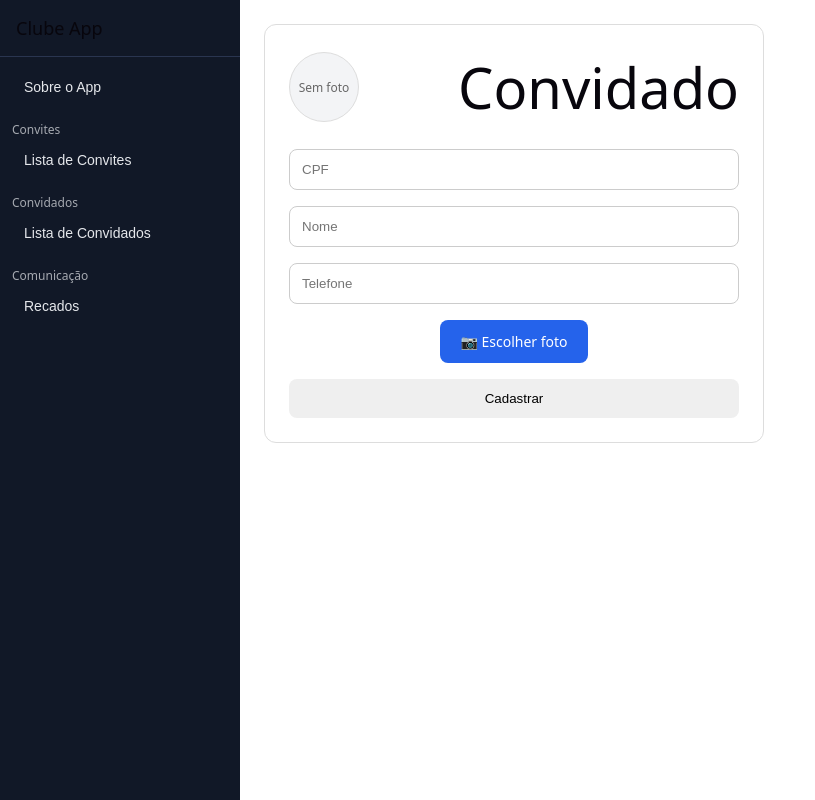
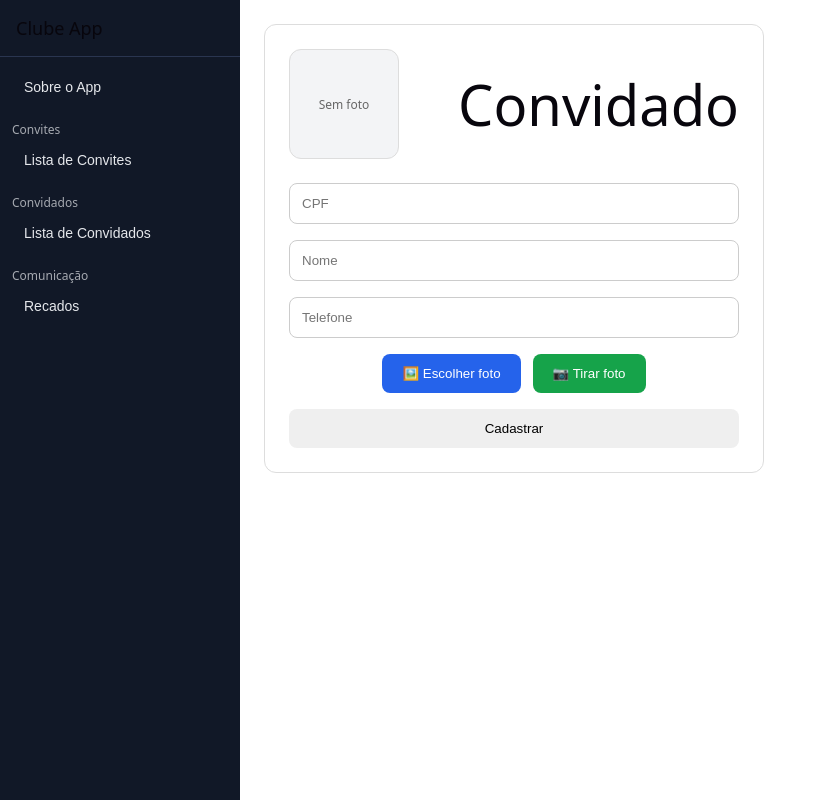
Before and after one commit to paulohenriquecosta3011/phcore-frontend, a React (Vite) app: page /guests/new in a window 1280 px wide. Shown: the whole page, without its empty margins (0-815 px from the left). Built offline with nearby package versions, Linux system fonts and the light colour scheme; sample sign-in values are in the browser's storage.

Commit message:
Melhora cadastro de convidados com foto e ajustes na lista de convites

```diff
--- a/src/pages/Guests/GuestCreate.tsx
+++ b/src/pages/Guests/GuestCreate.tsx
@@ -1,4 +1,4 @@
-import { useState } from "react";
+import { useRef, useState } from "react";
 import { useNavigate } from "react-router-dom";
 import {
   createGuest,
@@ -29,6 +29,9 @@ export default function GuestCreate() {
   const [cpf, setCpf] = useState("");
   const [telefone, setTelefone] = useState("");
   const [foto, setFoto] = useState<File | null>(null);
+
+  const fileInputRef = useRef<HTMLInputElement>(null);
+  const cameraInputRef = useRef<HTMLInputElement>(null);
 
   const [guestExists, setGuestExists] =
     useState(false);
@@ -68,6 +71,21 @@ export default function GuestCreate() {
       }
     } catch (error) {
       console.error(error);
+    }
+  }
+
+  function handleFotoChange(
+    e: React.ChangeEvent<HTMLInputElement>
+  ) {
+    const file = e.target.files?.[0];
+
+    if (file) {
+      setFoto(file);
+
+      const previewUrl =
+        URL.createObjectURL(file);
+
+      setFotoPreview(previewUrl);
     }
   }
 
@@ -150,11 +168,11 @@ export default function GuestCreate() {
             marginBottom: "24px",
           }}
         >
-          <div
+        <div
             style={{
-              width: "70px",
-              height: "70px",
-              borderRadius: "50%",
+              width: "110px",
+              height: "110px",
+              borderRadius: "12px",
               overflow: "hidden",
               background: "#f3f4f6",
               border: "1px solid #ddd",
@@ -202,6 +220,8 @@ export default function GuestCreate() {
             gap: "16px",
           }}
         >
+
+          {/* CPF */}
           <input
             type="text"
             placeholder="CPF"
@@ -223,6 +243,7 @@ export default function GuestCreate() {
             }}
           />
 
+          {/* Nome */}
           <input
             type="text"
             placeholder="Nome"
@@ -241,6 +262,7 @@ export default function GuestCreate() {
             }}
           />
 
+          {/* Telefone */}
           <input
             type="text"
             placeholder="Telefone"
@@ -260,52 +282,74 @@ export default function GuestCreate() {
             }}
           />
 
-        <div
+          {/* Fotos */}
+          <div
             style={{
               display: "flex",
               justifyContent: "center",
+              gap: "12px",
             }}
           >
-            <label
-              htmlFor="foto"
+            <button
+              type="button"
+              disabled={guestExists}
+              onClick={() =>
+                fileInputRef.current?.click()
+              }
               style={{
                 padding: "12px 20px",
                 background: "#2563eb",
                 color: "#fff",
                 borderRadius: "8px",
+                border: "none",
                 cursor: guestExists
                   ? "not-allowed"
                   : "pointer",
                 opacity: guestExists ? 0.5 : 1,
-                fontSize: "14px",
-                fontWeight: "500",
               }}
             >
-              📷 Escolher foto
-            </label>
+              🖼️ Escolher foto
+            </button>
+
+            <button
+              type="button"
+              disabled={guestExists}
+              onClick={() =>
+                cameraInputRef.current?.click()
+              }
+              style={{
+                padding: "12px 20px",
+                background: "#16a34a",
+                color: "#fff",
+                borderRadius: "8px",
+                border: "none",
+                cursor: guestExists
+                  ? "not-allowed"
+                  : "pointer",
+                opacity: guestExists ? 0.5 : 1,
+              }}
+            >
+              📷 Tirar foto
+            </button>
 
             <input
-              id="foto"
+              ref={fileInputRef}
               type="file"
               accept="image/*"
               disabled={guestExists}
-              onChange={(e) => {
-                const file = e.target.files?.[0];
+              onChange={handleFotoChange}
+              style={{
+                display: "none",
+              }}
+            />
 
-                if (file) {
-                  setFoto(file);
-
-                 const reader = new FileReader();
-
-                  reader.onloadend = () => {
-                    setFotoPreview(
-                      reader.result as string
-                    );
-                  };
-
-                  reader.readAsDataURL(file);
-                                  }
-                                }}
+            <input
+              ref={cameraInputRef}
+              type="file"
+              accept="image/*"
+              capture="environment"
+              disabled={guestExists}
+              onChange={handleFotoChange}
               style={{
                 display: "none",
               }}
@@ -339,6 +383,7 @@ export default function GuestCreate() {
               ? "Adicionar"
               : "Cadastrar"}
           </button>
+
         </form>
       </div>
     </div>
--- a/src/pages/Invitations/InvitationList.css
+++ b/src/pages/Invitations/InvitationList.css
@@ -6,131 +6,85 @@
 display: flex;
 justify-content: space-between;
 align-items: center;
-
 margin-bottom: 24px;
 }
 
 .new-invitation-button {
 padding: 10px 16px;
-
 border: none;
-
 border-radius: 8px;
-
 cursor: pointer;
 }
 
 .invitation-list {
 display: grid;
-
 gap: 16px;
 }
+
 .invitation-card {
 display: flex;
-
 align-items: flex-start;
-
 gap: 16px;
-
 padding: 16px;
-
 border: 1px solid #ddd;
-
 border-radius: 12px;
-
 background: #fff;
 }
 
 .invitation-photo {
 width: 64px;
 height: 64px;
-
 border-radius: 12px;
-
 object-fit: cover;
-
 background: #f3f4f6;
-
 flex-shrink: 0;
 }
 
 .invitation-photo-placeholder {
 width: 64px;
 height: 64px;
-
 border-radius: 12px;
-
 background: #f3f4f6;
-
 display: flex;
 align-items: center;
 justify-content: center;
-
 font-size: 12px;
-
 color: #6b7280;
-
 flex-shrink: 0;
 }
 
 .invitation-info {
 display: flex;
-
 flex-direction: column;
-
 gap: 4px;
+width: 100%;
 }
 
 .invitation-info h3 {
 margin: 0;
-
 font-size: 16px;
 }
 
 .invitation-info div {
 font-size: 14px;
-
 color: #6b7280;
 }
 
 .status-waiting {
 color: #dc2626 !important;
-
 font-weight: 600;
 }
 
 .status-ok {
 color: #16a34a !important;
-
 font-weight: 600;
 }
 
-@media (max-width: 768px) {
-
-  .invitation-card {
-
-    flex-direction: column;
-
-    align-items: center;
-
-    text-align: center;
-
-  }
-
-  .invitation-actions {
-
-    width: 100%;
-
-    flex-direction: column;
-
-  }
-
-}
 .invitation-filters {
 display: flex;
 gap: 16px;
 margin-bottom: 24px;
-  flex-wrap: wrap;
+align-items: center;
 }
 
 .invitation-filters input {
@@ -143,7 +97,12 @@
 
 .invitation-filters input[type="text"] {
 flex: 1;
-  min-width: 240px;
+min-width: 0;
+}
+
+.invitation-filters input[type="date"] {
+width: 180px;
+flex-shrink: 0;
 }
 
 .invitation-actions {
@@ -156,3 +115,30 @@
 .invitation-actions button {
 flex: 1;
 }
+
+@media (max-width: 768px) {
+.invitation-card {
+flex-direction: column;
+align-items: center;
+text-align: center;
+}
+
+.invitation-info {
+width: 100%;
+}
+
+.invitation-filters {
+flex-direction: column;
+align-items: stretch;
+}
+
+.invitation-filters input[type="text"],
+.invitation-filters input[type="date"] {
+width: 100%;
+}
+
+.invitation-actions {
+width: 100%;
+flex-direction: column;
+}
+}
--- a/src/pages/Invitations/InvitationList.tsx
+++ b/src/pages/Invitations/InvitationList.tsx
@@ -114,16 +114,7 @@ export default function InvitationList() {
 
         <h1>Convites</h1>
 
-        <button
-          onClick={() =>
-            navigate(
-              "/invitations/new"
-            )
-          }
-          className="new-invitation-button"
-        >
-          Novo Convite
-        </button>
+
 
       </div>
 
```
Lines whose indentation alone changed are shown as unchanged.
